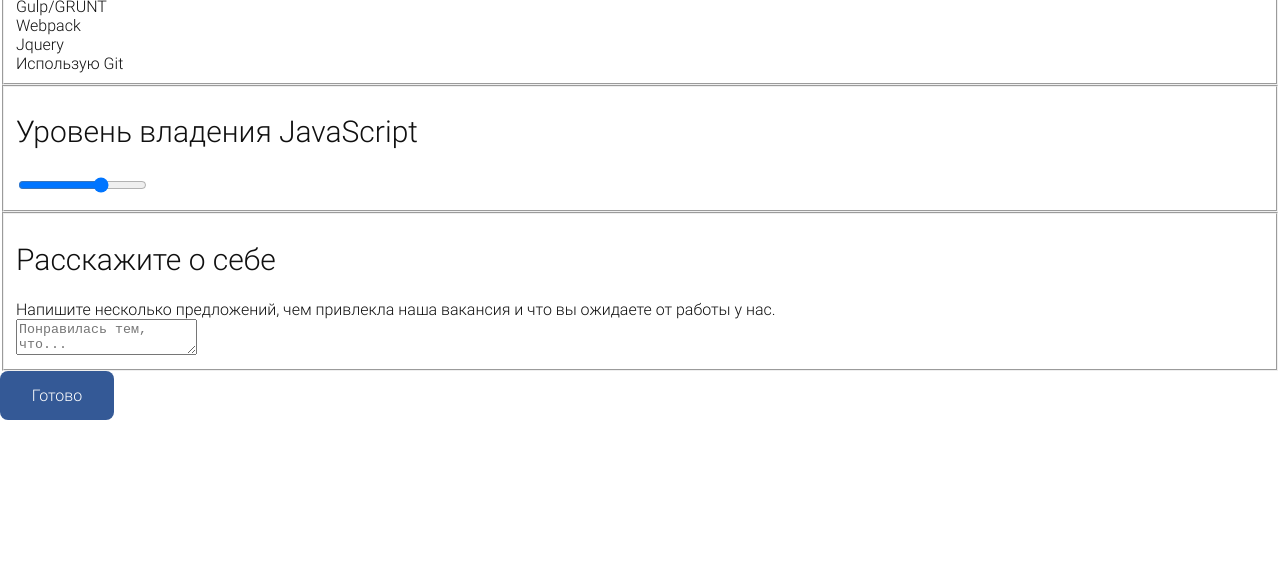
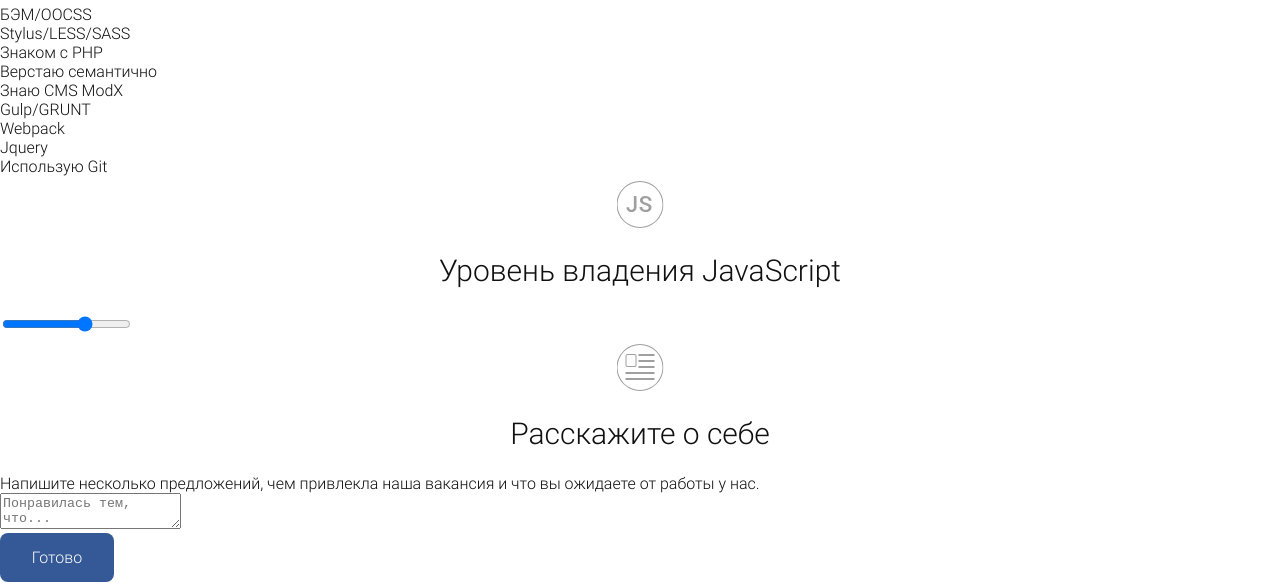
Before and after one commit to f1eeman/questionnaire, a website: page source/index.html in a window 1280 px wide. Shown: the part 679-1261 px from the top of the page. Before the commit the page ends 1099 px from the top, so only its background shows below. Drawn offline with nearby package versions, Linux system fonts and the light colour scheme; files that its build step writes are made by us from their sources.

Commit message:
add icons for fieldsets

```diff
--- a/source/sass/blocks/form.scss
+++ b/source/sass/blocks/form.scss
@@ -1,7 +1,49 @@
+.form {
+  padding-top: 20px;
+}
+
+.form__fieldset {
+  padding: 0;
+  margin: 0;
+  border: 0;
+}
+
 .form__title {
+  position: relative;
+  padding-top: 80px;
+  margin-top: 0;
   font-size: 30px;
   line-height: 30px;
   font-weight: 300;
+  text-align: center;
+
+  &::before {
+    content: "";
+    position: absolute;
+    top: 5px;
+    left: 50%;
+    width: 47px;
+    height: 47px;
+    background-repeat: no-repeat;
+    background-position: 0 0;
+    transform: translateX(-50%);
+  }
+}
+
+.form__fieldset--info .form__title::before {
+  background-image: url("../img/icon1.svg");
+}
+
+.form__fieldset--experience .form__title::before {
+  background-image: url("../img/icon2.svg");
+}
+
+.form__fieldset--js .form__title::before {
+  background-image: url("../img/icon3.svg");
+}
+
+.form__fieldset--about-yourself .form__title::before {
+  background-image: url("../img/icon4.svg");
 }
 
 .form__button {
```
Also changed, not shown: source/img/icon1.svg (added), source/img/icon2.svg (added), source/img/icon3.svg (added), source/img/icon4.svg (added), source/img/slider.svg (added).
